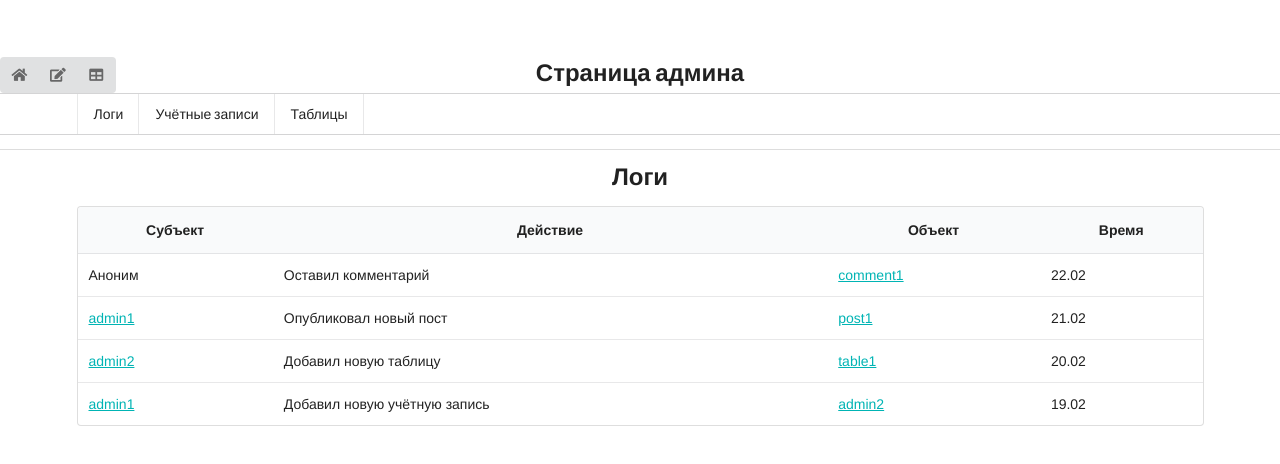
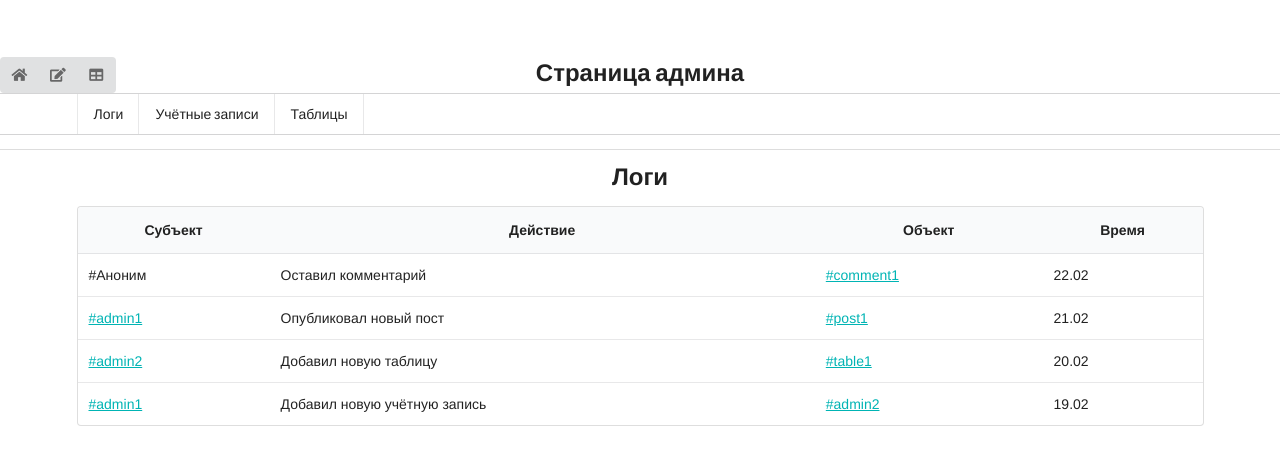
Before and after one commit to MatveyKov11/vologda-kvn-syte, a Vue app in the folder frontend/kvn-syte/: page /admin/log in a window 1280 px wide. Shown: the top 464 px of the page. Built offline with nearby package versions, Linux system fonts and the light colour scheme; what semantic-ui-vue, vatex, vue-konva would draw is missing.

Commit message:
добавление кнопки зума к окну-изображению

```diff
--- a/frontend/kvn-syte/src/components/LogViewer.vue
+++ b/frontend/kvn-syte/src/components/LogViewer.vue
@@ -17,16 +17,16 @@
         <tbody>
             <tr v-for="(log, i) in logs" :key="i">
                 <td>
-                    <p @click="userId = 1" :class="userClass(log.isAnon)">{{ log.user }}</p>
+                    <p @click="userId = 1" :class="log.isAnon ? 'not-interactive' : 'interactive'">#{{ log.user }}</p>
                 </td>
                 <td>
                     {{ log.action }}
                 </td>
                 <td>
-                    <p @click="userId = 1" class="interactive" v-if="log.type == 'user'">{{ log.object }}</p>
-                    <p @click="tableId = 1" class="interactive" v-if="log.type == 'table'">{{ log.object }}</p>
-                    <p @click="postId = 1" class="interactive" v-if="log.type == 'post'">{{ log.object }}</p>
-                    <p @click="commentId = 1" class="interactive" v-if="log.type == 'comment'">{{ log.object }}</p>
+                    <p @click="userId = 1" class="interactive" v-if="log.type == 'user'">#{{ log.object }}</p>
+                    <p @click="tableId = 1" class="interactive" v-if="log.type == 'table'">#{{ log.object }}</p>
+                    <p @click="postId = 1" class="interactive" v-if="log.type == 'post'">#{{ log.object }}</p>
+                    <p @click="commentId = 1" class="interactive" v-if="log.type == 'comment'">#{{ log.object }}</p>
                 </td>
                 <td>
                     {{ log.time }}
@@ -84,10 +84,6 @@ const logs = ref([
     }
 ])
 
-function userClass(bool){
-    return bool ? 'not-interactive' : 'interactive'
-}
-
 const userId = ref(-1)
 const tableId = ref(-1)
 const postId = ref(-1)
--- a/frontend/kvn-syte/src/components/windows/ImageWindow.vue
+++ b/frontend/kvn-syte/src/components/windows/ImageWindow.vue
@@ -1,7 +1,10 @@
 <template>
     <div class="back">
-        <div class="window">
+        <div :class="fullScreen ? 'window-full' : 'window'">
             <div class="ui buttons" style="position: absolute; top: 5px; right: 5px; z-index: 997;">
+                <div class="ui icon button" @click="fullScreen = !fullScreen">
+                    <i :class="fullScreen ? 'zoom-out icon' : 'zoom-in icon'"></i>
+                </div>
                 <div class="ui icon button" @click="$emit('quit')">
                     <i class="x icon"></i>
                 </div>
@@ -12,6 +15,8 @@
 </template>
 
 <script setup>
+import { ref } from 'vue';
+
 
 const props = defineProps({
     imageSrc: {
@@ -19,6 +24,8 @@ const props = defineProps({
         type: String
     }
 })
+
+const fullScreen = ref(false)
 
 //const emit = defineEmits(['quit', 'edit', 'block', 'delete'])
 
@@ -31,6 +38,18 @@ const props = defineProps({
   top: 15%;
   left: 30%;
   width: 40%;
+  background-color: #ffffff;
+  border: 3px solid #000000;
+  padding: 15px 15px;
+}
+
+.window-full {
+  position: fixed;
+  z-index: 999;
+  top: 0%;
+  left: 0%;
+  width: 100%;
+  height: 100%;
   background-color: #ffffff;
   border: 3px solid #000000;
   padding: 15px 15px;
```
